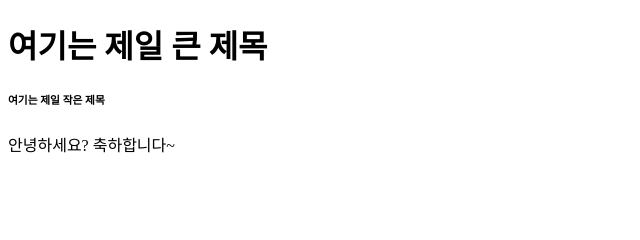
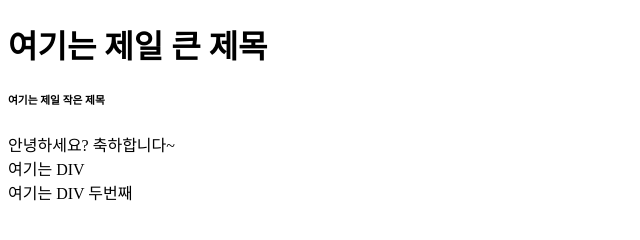
Before and after one commit to KCH0516/kch0516.github.io, a plain HTML site: page test.html in a window 1280 px wide. Shown: the whole page, without its empty margins (0-640 px from the left). Drawn offline with Linux system fonts and the light colour scheme.

Commit message:
Update test.html

```diff
--- a/test.html
+++ b/test.html
@@ -4,9 +4,16 @@
         <title>HTML 연습</title>
     </head>
     <body>
+        <!--block level elements -->
         <h1>여기는 제일 큰 제목</h1>
         <h6>여기는 제일 작은 제목</h6>
+        <!-- in line elements-->
         <span>안녕하세요?</span>
         <span>축하합니다~</span>
+
+        <!-- block level -->
+        <div>여기는 DIV</div>
+        <div>여기는 DIV 두번째</div>
+
     </body>
 </html>
```
